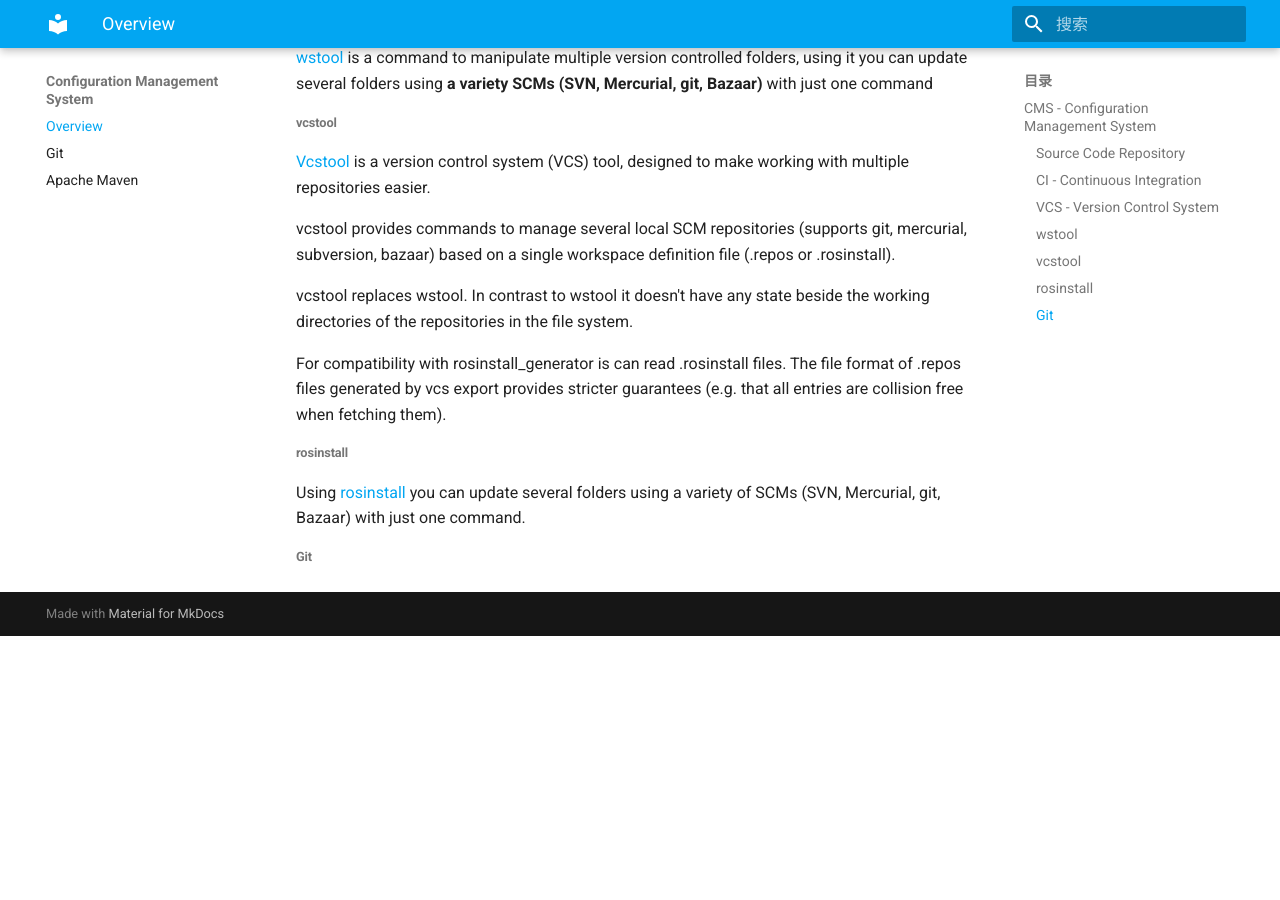
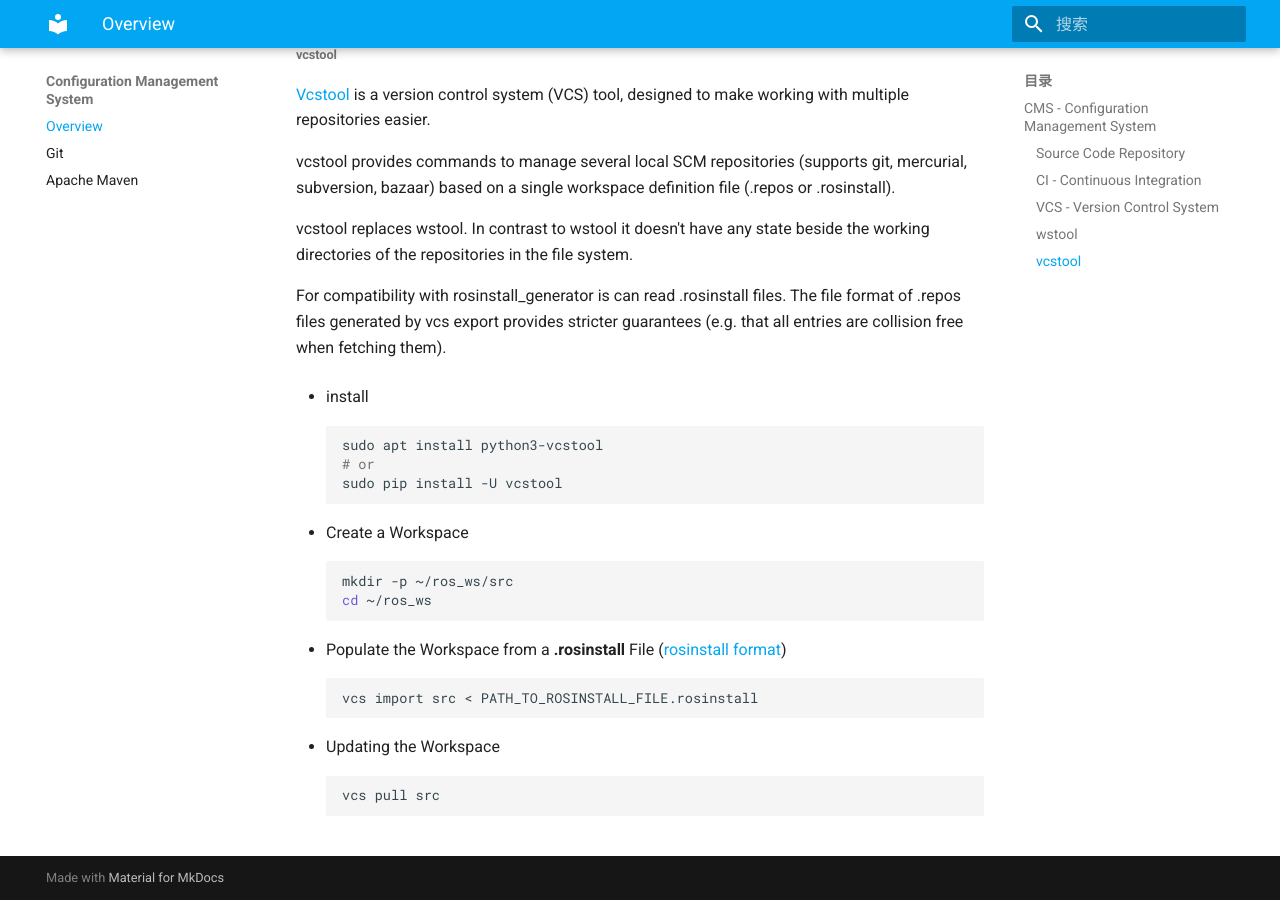
Before and after one commit to cggos/DevOps, an MkDocs documentation site: the page built from docs/04-configuration_management_system/README.md, in a window 1280 px wide and 900 px high, scrolled down 1272 px. Built offline with MkDocs 1.6.1 and Material for MkDocs 9.7.7, drawn with Linux system fonts in a browser that asks for light colours; before the commit the page ends 1908 px from its top, so only the background shows below that.

Commit message:
update docs/04-configuration_management_system/README.md

````diff
--- a/docs/04-configuration_management_system/README.md
+++ b/docs/04-configuration_management_system/README.md
@@ -40,8 +40,25 @@
 
 For compatibility with rosinstall_generator is can read .rosinstall files. The file format of .repos files generated by vcs export provides stricter guarantees (e.g. that all entries are collision free when fetching them).
 
-### rosinstall
+* install
+  ```sh
+  sudo apt install python3-vcstool
+  # or
+  sudo pip install -U vcstool
+  ```
 
-Using [rosinstall](http://wiki.ros.org/rosinstall) you can update several folders using a variety of SCMs (SVN, Mercurial, git, Bazaar) with just one command.
+* Create a Workspace
+  ```sh
+  mkdir -p ~/ros_ws/src
+  cd ~/ros_ws
+  ```
 
-### Git
+* Populate the Workspace from a **.rosinstall** File ([rosinstall format](https://docs.ros.org/en/independent/api/rosinstall/html/rosinstall_file_format.html))
+  ```sh
+  vcs import src < PATH_TO_ROSINSTALL_FILE.rosinstall
+  ```
+
+* Updating the Workspace
+  ```sh
+  vcs pull src
+  ```
````
